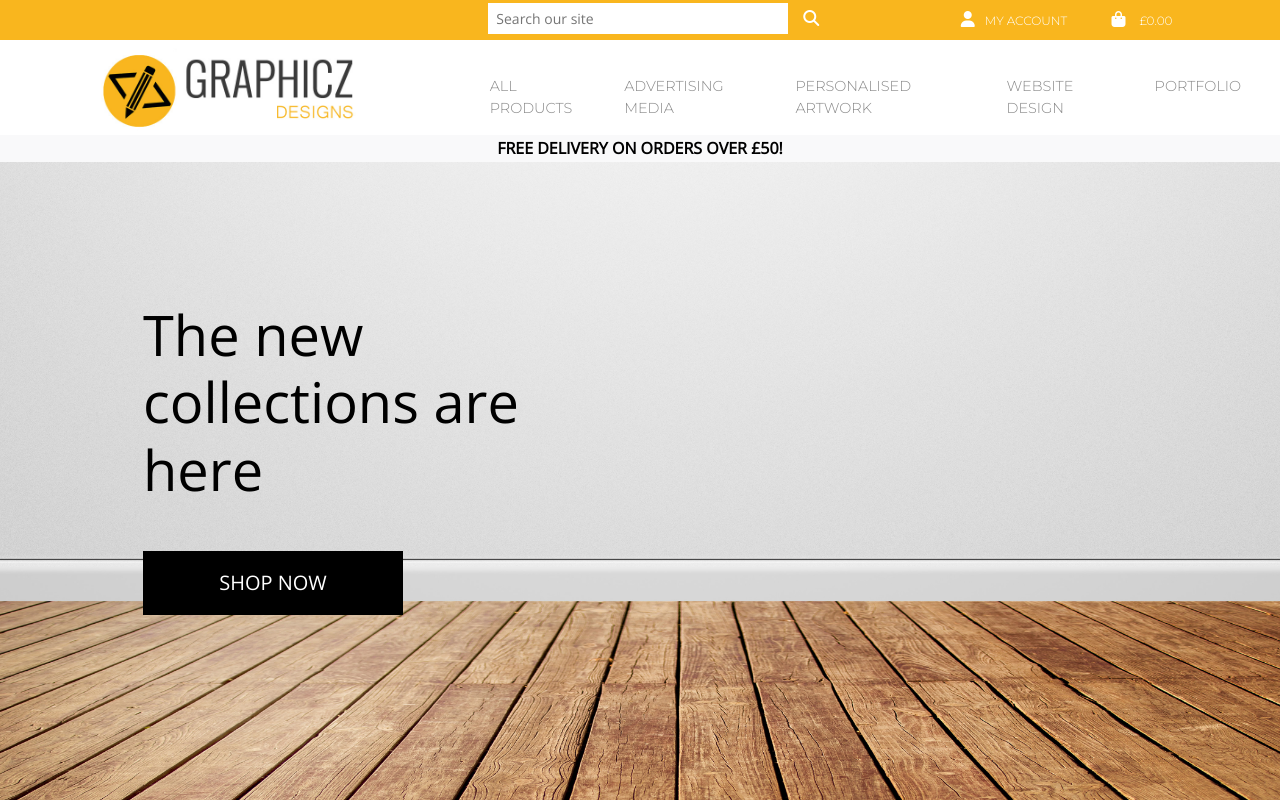
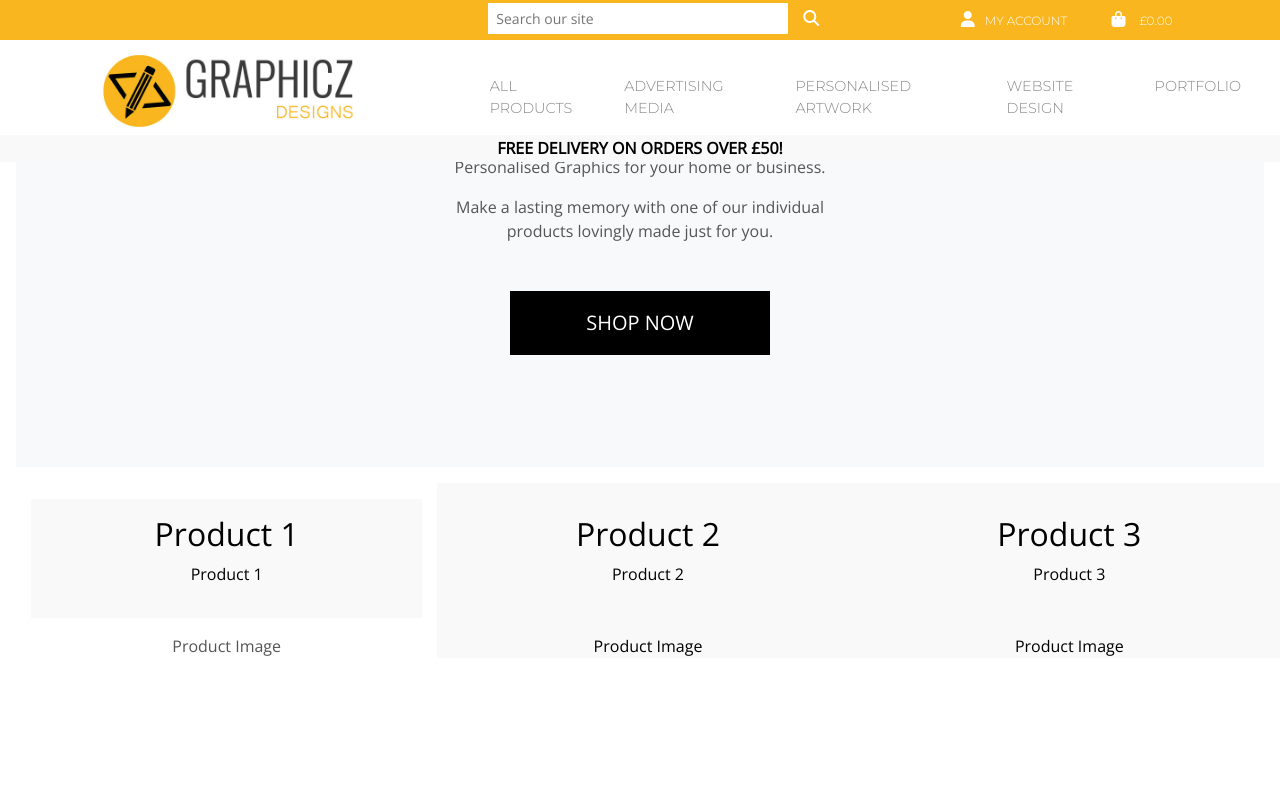
Before and after one commit to Baynuts/graphics, a Django app: page / in a window 1280 px wide. Run offline with Django 3.2, Linux system fonts and the light colour scheme; some libraries are stand-ins or nearby versions.

Commit message:
Personalise homepage for product sections

```diff
--- a/home/templates/home/index.html
+++ b/home/templates/home/index.html
@@ -11,18 +11,52 @@
 {% endblock %}
 
 {% block content %}
-    <div class="container h-100">
-        <div class="row h-100">
-            <div class="col-7 col-md-6 my-auto">
-                <h1 class="display-4 logo-font text-black">
-                    The new collections are here
-                </h1>
-                <div class="my-5">
-                    <h4>
-                        <a href="{% url 'products' %}" class="shop-now-button btn btn-lg rounded-0 text-uppercase py-3">Shop Now</a>
-                    </h4>
-                </div>
+    <div class="position-relative overflow-hidden p-3 m-md-3 text-center bg-light">
+        <div class="col-md-5 p-lg-5 mx-auto">
+            <h1 class="display-4 font-weight-normal">Just For You!</h1>
+            <p>Personalised Graphics for your home or business. </p>
+            <p>Make a lasting memory with one of our individual products lovingly made just for you. </p>
+            <div class="my-5">
+                <h4><a href="{% url 'products' %}" class="shop-now-button btn btn-lg rounded-0 text-uppercase py-3">Shop Now</a></h4>
             </div>
         </div>
     </div>
+
+    <div class="d-md-flex flex-md-equal w-100 my-md-3 pl-md-3">
+
+      <div class="col-md-4 text-center overflow-hidden">
+        <div class="my-3 p-3 hero-box">
+          <h2 class="logo-txt">Product 1</h2>
+          <p>Product 1</p>
+        </div>
+        <div class="hero-inlay box-shadow mx-auto">Product Image</div>
+      </div>
+
+      <div class="col-md-4 hero-box text-center overflow-hidden">
+        <div class="my-3 p-3 hero-box">
+          <h2 class="logo-txt">Product 2</h2>
+          <p>Product 2</p>
+        </div>
+        <div class="hero-inlay box-shadow mx-auto">Product Image</div>
+      </div>
+
+        <div class="col-md-4 hero-box text-center overflow-hidden">
+        <div class="my-3 p-3 hero-box">
+          <h2 class="logo-txt">Product 3</h2>
+          <p>Product 3</p>
+        </div>
+        <div class="hero-inlay box-shadow mx-auto">Product Image</div>
+      </div>
+
+    </div>
+
+
+
+
+
+
+
+
+
+
 {% endblock %}
--- a/static/css/base.css
+++ b/static/css/base.css
@@ -3,9 +3,7 @@ html {
 }
 
 body {
-    background: url('/media/homepage_background.jpg') no-repeat center center fixed;
-    background-size: cover;
-    height: calc(100vh - 164px);
+    background-color: #ffffff;
     color: #555;
     font-family: 'Open Sans', sans-serif;
 }
@@ -43,6 +41,11 @@ body {
 #bottomnav {
     color: #898989;
     background-color: #ffffff;
+}
+
+.mob-nav-menu {
+    color:#000;
+    font-size:28px;
 }
 
 .std-font {
@@ -84,7 +87,7 @@ body {
     border-bottom: 4px solid #fdd000;
 }
 
-.nav-item a:hover {
+.dropdown-item a:hover {
     border-bottom: none;
 
 }
@@ -107,7 +110,12 @@ a.dropdown-item {
 
 
 
+/* Homepage styles */
 
+.hero-box {
+    background-color: #f9f9fa;
+    color: #000;
+}
 
 
 .shop-now-button {
@@ -348,21 +356,6 @@ a.category-badge > span.badge:hover {
   }
 }
 
-/* fixed top navbar only on medium and up */
-@media (min-width: 992px) {
-    .fixed-top-desktop-only {
-        position: fixed;
-        top: 0;
-        right: 0;
-        left: 0;
-        z-index: 1030;
-    }
-
-    .header-container {
-        padding-top: 164px;
-    }
-}
-
 /* pad the top a bit when navbar is collapsed on mobile */
 @media (max-width: 991px) {
     .header-container {
@@ -408,6 +401,21 @@ a.category-badge > span.badge:hover {
     .increment-qty, .decrement-qty {
         padding: .25rem .5rem !important;
     }
+
+    .mob-bg {
+        background-color: #f9b61e;
+    }
+
+    .logo-box {
+        height: 60px;
+    }
+
+    .navbar a:hover {
+    border-bottom: none;
+    }
+}
+
+
 }
 
 
--- a/templates/base.html
+++ b/templates/base.html
@@ -88,16 +88,23 @@
         </div>
 
         <div id="bottomnav" class="row pt-lg-2 d-lg-flex">
-            <div class="col-12 col-lg-4 d-none d-lg-block">
+            <div class="col-12 col-lg-4">
                 <a href="{% url 'home' %}">
                     <img src="/media/graphicz-logo.jpg" class="logo-box">
                 </a>
             </div>
-            <div class="col-12 col-lg-8">
+
+
+            <div class="col-12 col-lg-8 mob-bg">
                 <nav class="navbar navbar-expand-lg">
+
                     <button class="navbar-toggler" type="button" data-toggle="collapse" data-target="#main-nav" aria-controls="main-nav" aria-expanded="false" aria-label="Toggle navigation">
-                        <span class="navbar-toggler-icon"></span>
+                        <span class="navbar-toggler-icon">
+                        <i class="fas fa-bars mob-nav-menu"></i>
+                        </span>
                     </button>
+
+
                     {% include 'includes/mobile-top-header.html' %}
                     {% include 'includes/main-nav.html' %}
                 </nav>
--- a/templates/includes/main-nav.html
+++ b/templates/includes/main-nav.html
@@ -1,7 +1,7 @@
 <div class="collapse navbar-collapse" id="main-nav">
     <ul class="navbar-nav w-auto mx-auto">
      <li class="nav-item d-block d-md-none">
-            <a class="nav-link mr-3" href="{% url 'home' %}" id="home-link">
+            <a class="nav-link mr-3 " href="{% url 'home' %}" id="home-link">
                 Home
             </a>
         </li>
```
